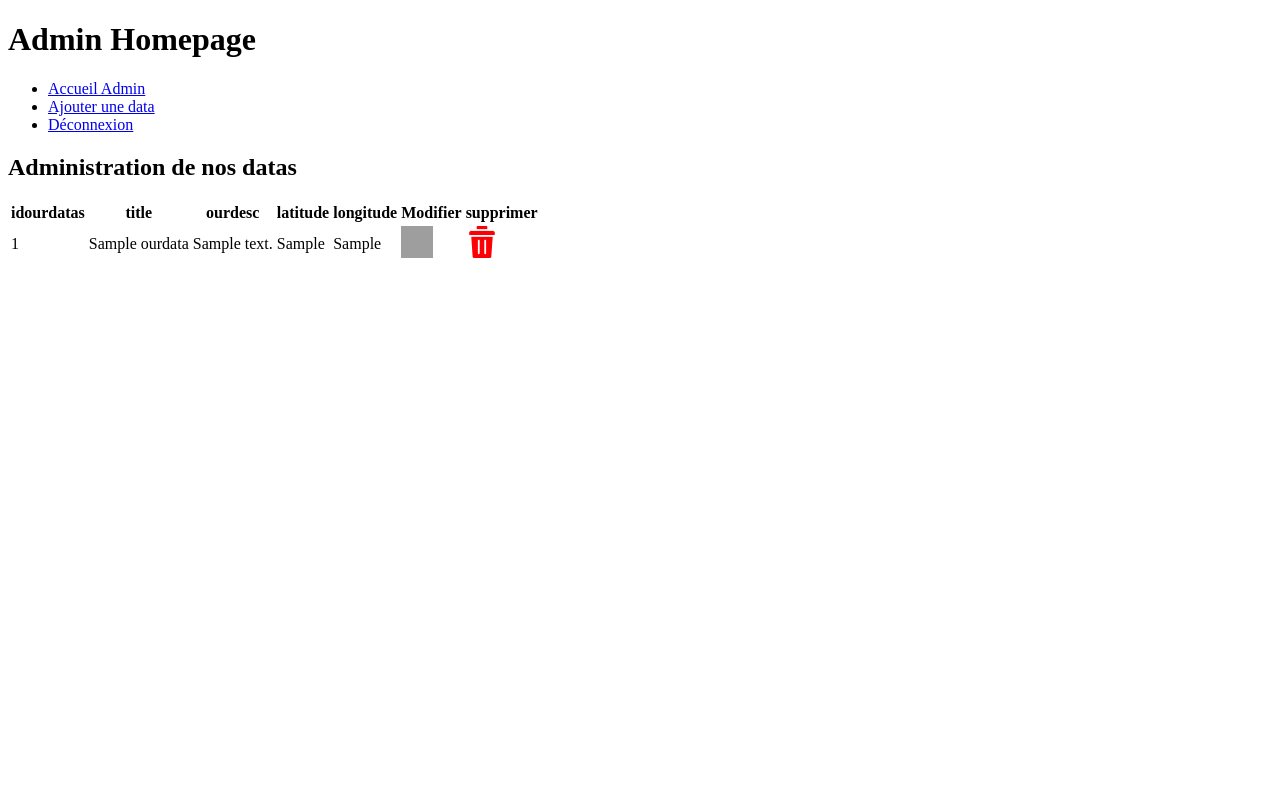
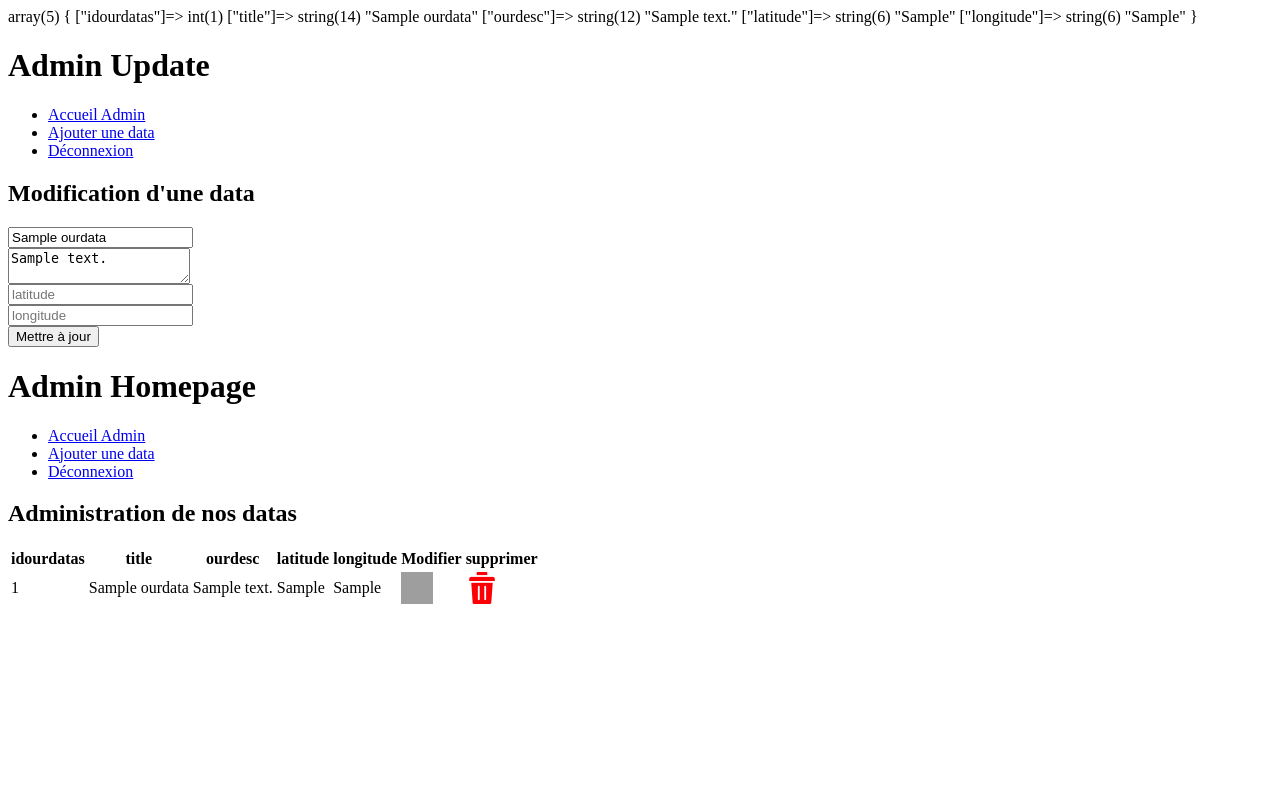
Before and after one commit to sebastien2506/G2-crud-with-admin, a PHP site: page /?update=1 in a window 1280 px wide. Run offline with PHP 8.4, Linux system fonts and the light colour scheme; the visitor is signed in with stand-in values (Sample User, id 1); tables that the repository leaves empty hold one stand-in row (values such as "Sample post"); a stand-in replaces the project's code that opens the database connection; some libraries are stand-ins or nearby versions; grey boxes are pictures that could not be loaded.

Commit message:
prepare update

```diff
--- a/controller/privateController.php
+++ b/controller/privateController.php
@@ -3,6 +3,19 @@
 // si on essaye de se déconnecter (administratorDisconnect nous redirige vers l'accueil)
 if(isset($_GET['disconnect'])) administratorDisconnect();
 
+// modification
+if(isset($_GET['update'])&&ctype_digit($_GET['update'])){
+    // si le formulaire est envoyé
+
+    $id = (int) $_GET['update'];
+    // Appel de la fonction qui charge une donnée par son id
+    $update = getOneOurdatasByID($connect,$id);
+    var_dump($update);
+    // appel de la vue d'update
+    require "../view/private/admin.update.html.php";
+}
+
+// insertion
 if(isset($_GET['insert'])){
 
     // si le formulaire est envoyé
@@ -31,14 +44,13 @@ if(isset($_GET['insert'])){
 
     // appel de la vue d'insertion
     require "../view/private/admin.insert.html.php";
-    var_dump($_POST);
+    //var_dump($_POST);
     exit();
 }
 
 // on charge toutes les données
 $ourDatas = getAllOurdatas($connect);
 
-// si insertion page précédente
 
 
 // pas encore de données
--- a/model/ourdatasModel.php
+++ b/model/ourdatasModel.php
@@ -1,8 +1,10 @@
 <?php
 // Sélectionnez toutes les données
-function getAllOurdatas(PDO $db): array|string
+function getAllOurdatas(PDO $db, $order = "DESC"): array|string
 {
-    $sql ="SELECT * FROM ourdatas ORDER BY idourdatas DESC;";
+    // l'ordre ne peut être que ASC ou DESC
+    $order = (in_array($order,['DESC','ASC'],true))? $order: "DESC";
+    $sql ="SELECT * FROM ourdatas ORDER BY idourdatas $order;";
     try{
         $query = $db->query($sql);
         if($query->rowCount()===0) return "Pas encore de datas";
@@ -13,6 +15,25 @@ function getAllOurdatas(PDO $db): array|string
     }catch(Exception $e){
         return ['error'=>$e->getMessage()];
     }
+}
+
+// récupération d'une data via son ID
+function getOneOurdatasByID(PDO $connexion, int $id): array|string
+{
+    // création de la requête
+    $sql = "SELECT * FROM `ourdatas` WHERE `idourdatas` = ? ";
+    // préparation de la requête (car entrée utilisateur)
+    $prepare = $connexion->prepare($sql);
+    try {
+        $prepare->execute([$id]);
+        if($prepare->rowCount()===0) return "Impossible de modifier cet article";
+        $result = $prepare->fetch();
+        $prepare->closeCursor();
+        return $result;
+    } catch (Exception $e) {
+        return $e->getMessage();
+    }
+
 }
 
 // ajoutez avec une requête préparée la nouvelle data
--- a/view/private/admin.homepage.html.php
+++ b/view/private/admin.homepage.html.php
@@ -47,7 +47,7 @@
                 <td><?=$item['ourdesc']?></td>
                 <td><?=$item['latitude']?></td>
                 <td><?=$item['longitude']?></td>
-                <td><img src="img/update.png" width="32" height="32" alt="update" /></td>
+                <td><a href="?update=<?=$item['idourdatas']?>"><img src="img/update.png" width="32" height="32" alt="update" /></a></td>
                 <td><img src="img/delete.png" width="32" height="32" alt="delete" /></td>
             </tr>
                 <?php endforeach; ?>
--- /dev/null
+++ b/view/private/admin.update.html.php
@@ -0,0 +1,31 @@
+<!DOCTYPE html>
+<html lang="en">
+<head>
+    <meta charset="UTF-8">
+    <meta name="viewport" content="width=device-width, initial-scale=1.0">
+    <title>Admin Update</title>
+</head>
+<body>
+    <h1>Admin Update</h1>
+    <nav>
+        <ul>
+            <li><a href="./">Accueil Admin</a></li>
+            <li><a href="?insert">Ajouter une data</a></li>
+            <li><a href="?disconnect">Déconnexion</a>
+        </ul>
+    </nav>
+    <div class="content">
+        <h2>Modification d'une data</h2>
+        <?php if(isset($error)): ?>
+                <h3 class="error"><?=$error?></h3>
+        <?php endif ?>
+       <form action="" name="ourdatas" method="POST">
+        <input type="text" name="title" placeholder="title" value="<?=$update['title']?>" required><br>
+        <textarea name="ourdesc" placeholder="Descrition" required><?=$update['ourdesc']?></textarea><br>
+        <input type="number" step="0.0000001" name="latitude" placeholder="latitude" value="<?=$update['latitude']?>" required><br>
+        <input type="number" step="0.0000001" name="longitude" placeholder="longitude" value="<?=$update['longitude']?>" required><br>
+        <input type="submit" value="Mettre à jour" />
+       </form>
+    </div>
+</body>
+</html>
```
Also changed, not shown: controller/publicController.php (+7 -0 lines).
